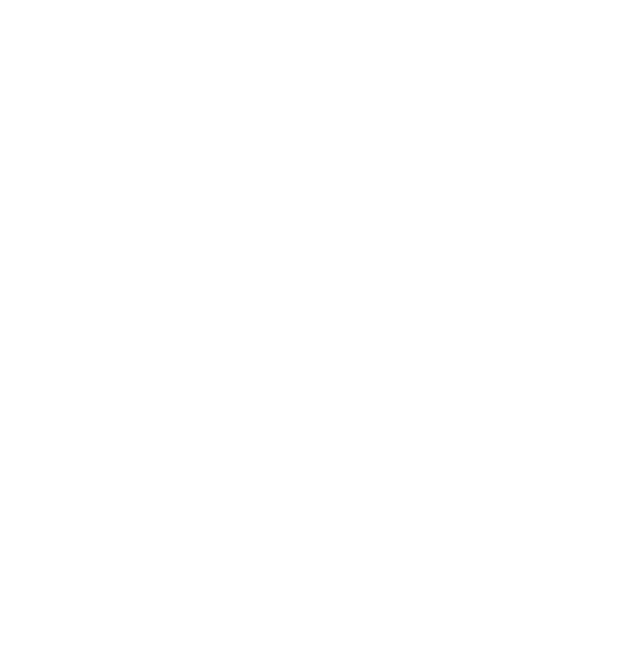
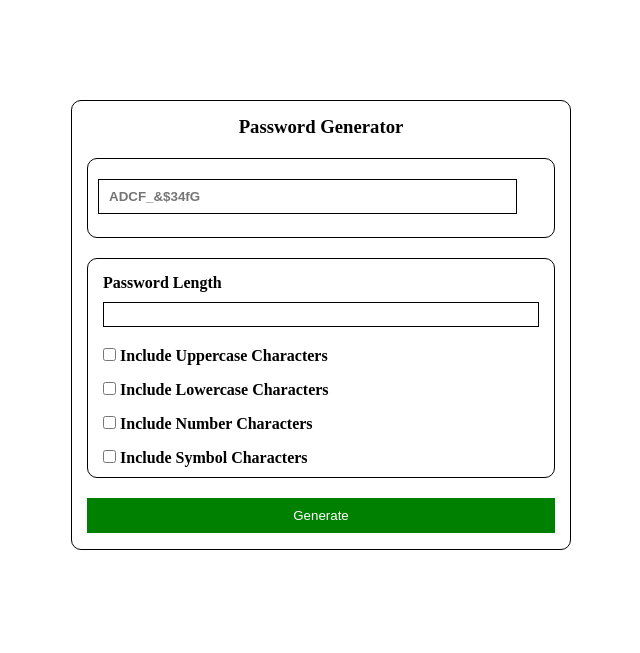
Before and after one commit to loopystack19/JavaScript-Learning-Journey, a plain HTML site: page Random password generator/random.html in a window 1280 px wide. Shown: the whole page, without its empty margins (319-959 px from the left). Drawn offline with Linux system fonts and the light colour scheme.

Commit message:
we finished the password generator, i also learned am bad at css animations lol

```diff
--- a/Random password generator/random.css
+++ b/Random password generator/random.css
@@ -1,37 +1,68 @@
-/* *{
+*{
   margin: 0;
   padding: 0;
   box-sizing: border-box;
 }
 .container{
+  width: 500px;
+  height: 450px;
   margin: 100px auto;
-    width: 350px;
-    height: 350px;
   border: 0.1px solid black;
-    border-radius:10px;
-    padding:15px;
+  border-radius: 10px;
+  padding: 15px;
 }
 .container h3{
+  text-transform: capitalize;
+  text-align: center;
+}
+.password-shown{
+  width: 100%;
+  border: 0.1px solid black;
+  border-radius: 10px;
+  margin: 20px 0;
+  height: 80px;
+}
+.password-shown input{
+  margin:20px 10px;
+  width: 90%;
+  height: 35px;
+  border: 0.1px solid black;
+  font-weight: bold;
+  color: black;
+  padding: 10px;
+}
+.customize-password{
+  width: 100%;
+  height: 220px;
+  border: 0.1px solid black;
+  border-radius: 10px;
+  padding: 15px;
   margin: 10px 0;
 }
-.container input{
-    margin: 15px 0;
+.customize-password label{
+  font-weight: bold;
+  text-transform: capitalize;
+}
+.customize-password input{
+  margin-bottom: 20px;
+}
+button{
+  width: 100%;
+  margin: 10px 0;
+  height: 35px;
+  text-transform: capitalize;
+  background-color: green;
+  border: 0.1px solid green;
+  cursor: pointer;
+  position: relative;
+  color: white;
+}
+#length{
+  margin-top: 10px;
   width: 100%;
   height: 25px;
   border: 0.1px solid black;
   outline: none;
   padding: 10px;
+  font-size: 1.2rem;
 }
-.container button{
-    width: 100%;
-    margin-top: 20px;
-    height: 35px;
-    background-color: transparent;
-    color:black;
-    border: 0.1px solid black;
-    cursor: pointer;
-}
-.error{
-    color: red;
-    margin-bottom: 10px;
-} */
--- a/Random password generator/random.html
+++ b/Random password generator/random.html
@@ -1,26 +1,36 @@
-<!-- <!DOCTYPE html>
+<!DOCTYPE html>
 <html lang="en">
 <head>
     <meta charset="UTF-8">
     <meta name="viewport" content="width=device-width, initial-scale=1.0">
     <link rel="stylesheet" href="random.css">
-    <title>Random password generator</title>
+    <title>Password generator</title>
 </head>
 <body>
-
     <div class="container">
-        <h3>Random password generator</h3>
-        <br>
-        <label for="length">Password Length:</label>
-        <br>
-        <input type="text" id="length" placeholder="9">
-        <label for="password">Password:</label>
-        <br>
-        <input type="text" id="password"  readonly>
-        <br>
-        <p id="errorMessage"></p>
+        <h3>Password generator</h3>
+        <div class="password-shown">
+            <input type="text" id="passwordTextBox" placeholder="ADCF_&$34fG" readonly>
+        </div>
+        <div class="customize-password">
+            <label for="length">Password Length</label>
+            <br>
+            <input type="text" id="length">
+            <br>
+            <input type="checkbox" id="upperCaseChars">
+            <label for="upperCaseChars">Include Uppercase Characters</label>
+            <br>
+            <input type="checkbox" id="lowerCaseChars">
+            <label for="lowerCaseChars">Include Lowercase Characters</label>
+            <br>
+             <input type="checkbox" id="numberChars">
+            <label for="numberChars">Include Number Characters</label>
+            <br>
+             <input type="checkbox" id="symbolChars">
+            <label for="symbolChars">Include symbol  Characters</label>
+        </div>
         <button id="generate" onclick="generatePassword()">Generate</button>
     </div>
-  <script src="random.js"></script>
+   <script src="random.js"></script>
 </body>
-</html> -->
+</html>
--- a/Random password generator/random.js
+++ b/Random password generator/random.js
@@ -1,20 +1,72 @@
-let allChars =
-  "ABCDEFGHIJKLMNOPQRSTUVWXYZ1234567890~!@#$%^&*()_+abcdefghijklmnopqrstuvwxyz";
+let textBox = document.getElementById("passwordTextBox");
 
-let password = "";
+let upperCaseCharCheckBox = document.getElementById("upperCaseChars");
+let lowerCaseCharCheckBox = document.getElementById("lowerCaseChars");
+let numberCharsCheckBox = document.getElementById("numberChars");
+let symbolCharCheckBox = document.getElementById("symbolChars");
+
+document.getElementById("generate").addEventListener("click", generatePassword);
 
 function generatePassword() {
-  let passwordArray = [];
 
-  splitChars = allChars.split("");
+  textBox.classList.remove("error", "correct");
+  textBox.value = "";
 
-  for (let i = 0; i < 12; i++) {
-    passwordArray.push(splitChars[Math.floor(Math.random() * 12)]);
+  let passwordLength = Number(document.getElementById("length").value);
+
+  let upperCaseChars = "ABCDEFGHIJKLMNOPQRSTUVWXYZ";
+  let lowerCaseChars = "abcdefghijklmnopqrstuvwxyz";
+  let numberChars = "1234567890";
+  let symbolChars = "~!@#$%^&*()_+=";
+
+  let allowedChars = "";
+
+  if (upperCaseCharCheckBox.checked) {
+    allowedChars += upperCaseChars;
+  }
+  if (lowerCaseCharCheckBox.checked) {
+    allowedChars += lowerCaseChars;
+  }
+  if (numberCharsCheckBox.checked) {
+    allowedChars += numberChars;
+  }
+  if (symbolCharCheckBox.checked) {
+    allowedChars += symbolChars;
   }
 
-  password = passwordArray.join("");
+  if (isNaN(passwordLength)) {
+    textBox.classList.add("error");
+    textBox.value = "Error: input a number value";
+    return;
+  }
 
-  console.log(password);
+  if (passwordLength < 8) {
+    textBox.classList.add("error");
+    textBox.value = "Error: password length should be at least 8";
+    return;
+  }
+
+  if (allowedChars.length === 0) {
+    textBox.classList.add("error");
+    textBox.value = "Error: select at least one character type";
+    return;
+  }
+
+
+  let password = "";
+  for (let i = 0; i < passwordLength; i++) {
+    let randomIndex = Math.floor(Math.random() * allowedChars.length);
+    password += allowedChars[randomIndex];
+  }
+
+  textBox.classList.add("correct");
+  textBox.value = password;
 }
 
-generatePassword();
+
+let generateBtn = document.getElementById("generate");
+
+generateBtn.addEventListener("click",function(){
+
+    generateBtn.classList.add("animation-loading");
+})
```
Lines whose indentation alone changed are shown as unchanged.
